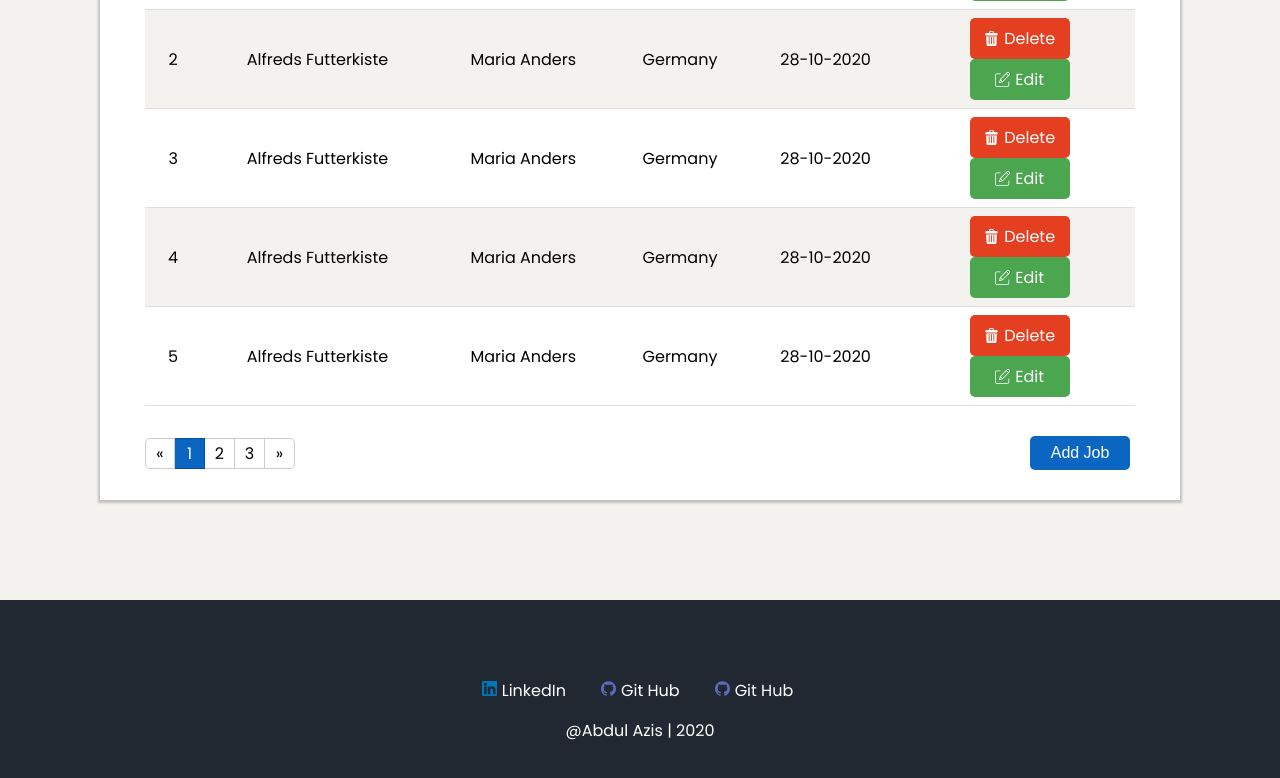
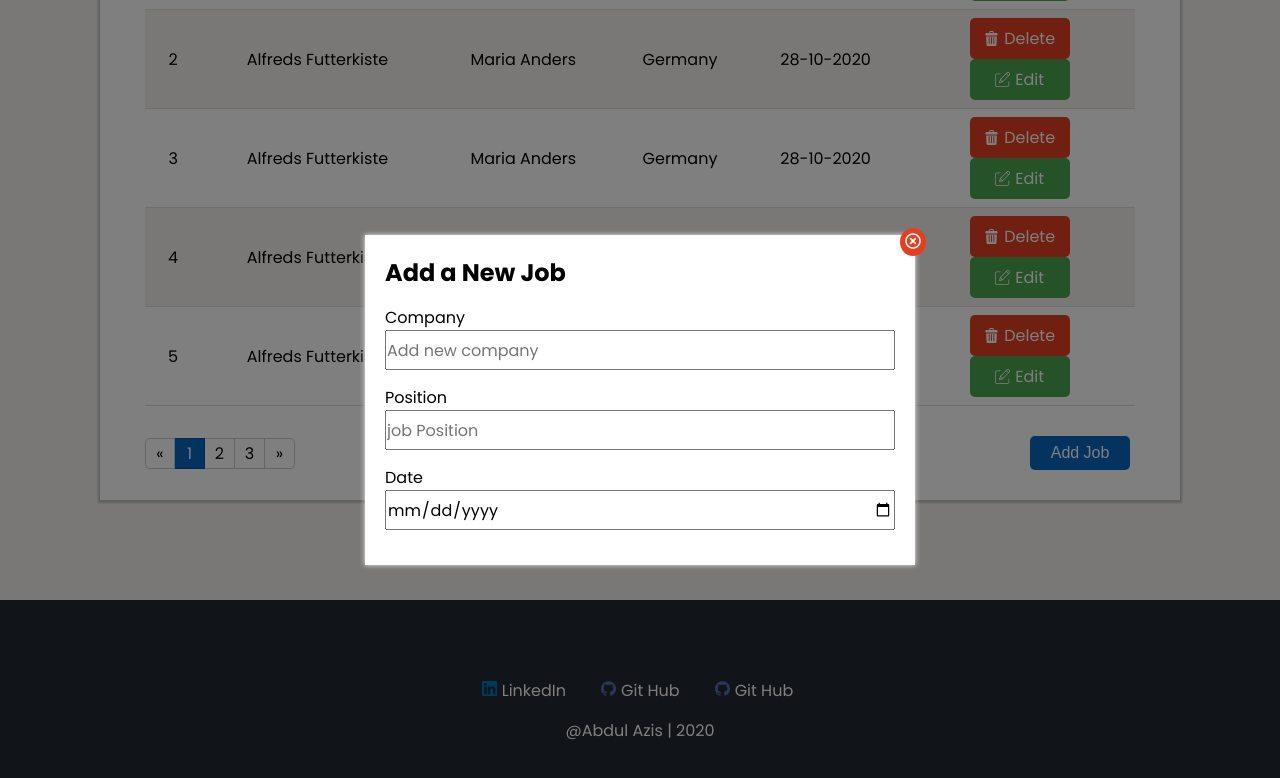
Before and after one commit to Abdulazis530/Job-List-App, a React (Create React App) app in the folder joblistapp/: page / in a window 1280 px wide. Both pictures are taken after a click on the button "Add Job". Shown: the part 461-1239 px from the top of the page. Built offline with nearby package versions, Linux system fonts and the light colour scheme.

Commit message:
adding modal

```diff
--- a/joblistapp/public/index.html
+++ b/joblistapp/public/index.html
@@ -1,43 +1,24 @@
 <!DOCTYPE html>
 <html lang="en">
+
 <head>
   <meta charset="utf-8" />
   <link rel="icon" href="%PUBLIC_URL%/favicon.ico" />
   <meta name="viewport" content="width=device-width, initial-scale=1" />
   <meta name="theme-color" content="#000000" />
-    <meta
-      name="description"
-      content="Web site created using create-react-app"
-    />
+  <meta name="description" content="Web site created using create-react-app" />
   <link rel="apple-touch-icon" href="%PUBLIC_URL%/logo192.png" />
-    <!--
-      manifest.json provides metadata used when your web app is installed on a
-      user's mobile device or desktop. See https://developers.google.com/web/fundamentals/web-app-manifest/
-    -->
+
   <link rel="manifest" href="%PUBLIC_URL%/manifest.json" />
-    <!--
-      Notice the use of %PUBLIC_URL% in the tags above.
-      It will be replaced with the URL of the `public` folder during the build.
-      Only files inside the `public` folder can be referenced from the HTML.
+  <link rel="stylesheet" href="https://pro.fontawesome.com/releases/v5.10.0/css/all.css"
+    integrity="sha384-AYmEC3Yw5cVb3ZcuHtOA93w35dYTsvhLPVnYs9eStHfGJvOvKxVfELGroGkvsg+p" crossorigin="anonymous" />
+  <title>Job List</title>
+</head>
 
-      Unlike "/favicon.ico" or "favicon.ico", "%PUBLIC_URL%/favicon.ico" will
-      work correctly both with client-side routing and a non-root public URL.
-      Learn how to configure a non-root public URL by running `npm run build`.
-    -->
-    <title>React App</title>
-  </head>
 <body>
   <noscript>You need to enable JavaScript to run this app.</noscript>
   <div id="root"></div>
-    <!--
-      This HTML file is a template.
-      If you open it directly in the browser, you will see an empty page.
+  <div id="portal"></div>
+</body>
 
-      You can add webfonts, meta tags, or analytics to this file.
-      The build step will place the bundled scripts into the <body> tag.
-
-      To begin the development, run `npm start` or `yarn start`.
-      To create a production bundle, use `npm run build` or `yarn build`.
-    -->
-  </body>
 </html>
--- a/joblistapp/src/assets/styles/style.scss
+++ b/joblistapp/src/assets/styles/style.scss
@@ -344,3 +344,71 @@ tr:nth-child(odd) {
     }
 
 }
+
+
+//modal
+.overlay {
+    position: fixed;
+    top: 0;
+    bottom: 0;
+    left: 0;
+    right: 0;
+    background: rgba($color: #000000, $alpha: .5);
+    z-index: 99;
+    height: 100vh;
+}
+
+
+.modal {
+    position: fixed;
+    width: 100%;
+    max-width: 550px;
+    top: 50%;
+    left: 50%;
+    transform: translate(-50%, -50%);
+    padding: 20px;
+    box-shadow: 0px 0px 5px $gray;
+    z-index: 99;
+    background: white;
+
+
+    &__title {
+        font-size: 1.5rem;
+        justify-self: flex-start;
+        margin-bottom: 15px;
+    }
+
+    &__close {
+        position: absolute;
+        right: -2%;
+        top: -2%;
+        padding: 5px;
+        background: $red;
+        border-radius: 50%;
+        cursor: pointer;
+
+        &-icon {
+            color: white;
+        }
+    }
+
+    &__body {
+        display: flex;
+        flex-direction: column;
+        justify-content: space-around;
+
+    }
+
+
+}
+
+
+.modal__input {
+    outline: none;
+    margin-bottom: 15px;
+    font: inherit;
+
+    &:focus {
+        border: $primary 1px solid;
+    }
+}
--- a/joblistapp/src/components/Button.js
+++ b/joblistapp/src/components/Button.js
@@ -3,6 +3,14 @@ import React from 'react'
 export default function Button(props) {
     const className = ["btn"]
     className.push(props.className)
+
+    if (props.onClick)
+        return (<button className={className.join(" ")} onClick={props.onClick}>
+            {props.children}
+        </button>
+        )
+
+
     return (
         <button className={className.join(" ")}>
             {props.children}
--- a/joblistapp/src/components/Card.js
+++ b/joblistapp/src/components/Card.js
@@ -1,14 +1,20 @@
-import React from 'react'
+import React, { useState } from 'react'
 import trashIcon from '../assets/icons/trash.svg'
 import editIcon from '../assets/icons/edit.svg'
 import Pagination from './Pagination'
 import Status from './Status'
 import Button from './Button'
+import Modal from './Modal'
 const jobs = [1, 2, 3, 4, 5
 ]
 
 export default function Card() {
+    const [isOpen, setIsOpen] = useState(false)
+
+    const toggleModal = () => setIsOpen(!isOpen)
+
     return (
+        <>
             <section className="joblist__section">
                 <div className="card">
                     <div className="card__header">
@@ -55,12 +61,15 @@ export default function Card() {
                     </div>
                     <div className="card__footer">
                         <Pagination />
-                    <Button className="btn__primary">
+                        <Button className="btn__primary" onClick={toggleModal}>
                             Add Job
                     </Button>
                     </div>
 
                 </div>
             </section>
+
+            <Modal isOpen={isOpen} onClose={toggleModal} />
+        </>
     )
 }
--- /dev/null
+++ b/joblistapp/src/components/Input.js
@@ -0,0 +1,54 @@
+import React, { useState } from 'react'
+import { useDispatch, useSelector } from 'react-redux'
+// import {addJob} from '../../action'
+import propTypes from 'prop-types'
+
+export default function InputText({ type, nameInput, placeholder, className }) {
+
+    const [value, setvalue] = useState({
+        company: "",
+        search: "",
+        date: "",
+        position: "",
+        status: ""
+    })
+
+
+    const handleChange = (e) => {
+        setvalue({
+            ...value,
+            [e.target.name]: e.target.value
+        })
+
+    }
+
+    if (type === "date")
+        return (
+            <input
+                type={type}
+                name={nameInput}
+                value={value[nameInput]}
+                placeholder={placeholder}
+                className={["input", className].join(" ")}
+            />
+        )
+
+    return (
+        <input
+            type="text"
+            name={nameInput}
+            value={value[nameInput]}
+            onChange={handleChange}
+            placeholder={placeholder}
+            className={["input", className].join(" ")}
+            autoComplete="off"
+        />
+
+    )
+}
+
+InputText.propTypes = {
+    nameInput: propTypes.string,
+    placeholder: propTypes.string,
+    className: propTypes.string,
+}
--- a/joblistapp/src/components/Input/InputText.js
+++ /dev/null
@@ -1,35 +0,0 @@
-import React from 'react'
-import { useDispatch, useSelector } from 'react-redux'
-// import {addJob} from '../../action'
-import propTypes from 'prop-types'
-
-export default function InputText({ nameInput, placeholder, className }) {
-
-
-    const dispatch = useDispatch()
-    const { inputValue } = useSelector(state => state.jobLists)
-
-    const handleChange = (e) => {
-
-        if (nameInput === "search") dispatch({ type: "SEARCH", target: e.target })
-    }
-
-    return (
-        <input
-            type="text"
-            name={nameInput}
-            value={inputValue[nameInput]}
-            onChange={handleChange}
-            placeholder={placeholder}
-            className={["input", className].join(" ")}
-            autoComplete="off"
-        />
-
-    )
-}
-
-InputText.propTypes = {
-    nameInput: propTypes.string,
-    placeholder: propTypes.string,
-    className: propTypes.string,
-}
--- /dev/null
+++ b/joblistapp/src/components/Modal.js
@@ -0,0 +1,37 @@
+import React from 'react'
+import ReactDOM from 'react-dom'
+import Input from './Input'
+
+
+
+export default function Modal({ isOpen, onClose }) {
+
+    if (!isOpen) return null
+
+
+
+
+    return ReactDOM.createPortal(
+        <>
+            <div className="overlay"></div>
+            <div className="modal">
+                <h2 className="modal__title">Add a New Job</h2>
+                <button className="btn modal__close" onClick={onClose}>
+                    <i className="modal__close-icon far fa-times-circle"></i>
+                </button>
+
+                <div className="modal__body">
+                    <label>Company</label>
+                    <Input nameInput="company" placeholder="Add new company" className="modal__input" />
+                    <label>Position</label>
+                    <Input nameInput="position" placeholder="job Position" className="modal__input" />
+                    <label>Date</label>
+                    <Input nameInput="date" placeholder="date" className="modal__input" type="date" />
+
+                </div>
+            </div>
+
+        </>,
+        document.getElementById('portal')
+    )
+}
--- a/joblistapp/src/components/SearchBox.js
+++ b/joblistapp/src/components/SearchBox.js
@@ -1,5 +1,5 @@
 import React from 'react'
-import InputText from './Input/InputText';
+import Input from './Input';
 import searchIcon from "../assets/icons/icon-search.svg"
 
 
@@ -8,7 +8,7 @@ export default function SearchBox() {
         <section className="filter__section">
 
             <div className="container-input">
-                <InputText nameInput="search" placeholder="Search by job title, company or skill" className="input--search" />
+                <Input nameInput="search" placeholder="Search by job title, company or skill" className="input--search" />
                 <img className="input-icon" src={searchIcon} alt={"icon"} />
             </div>
 
```
Lines whose indentation alone changed are shown as unchanged.
